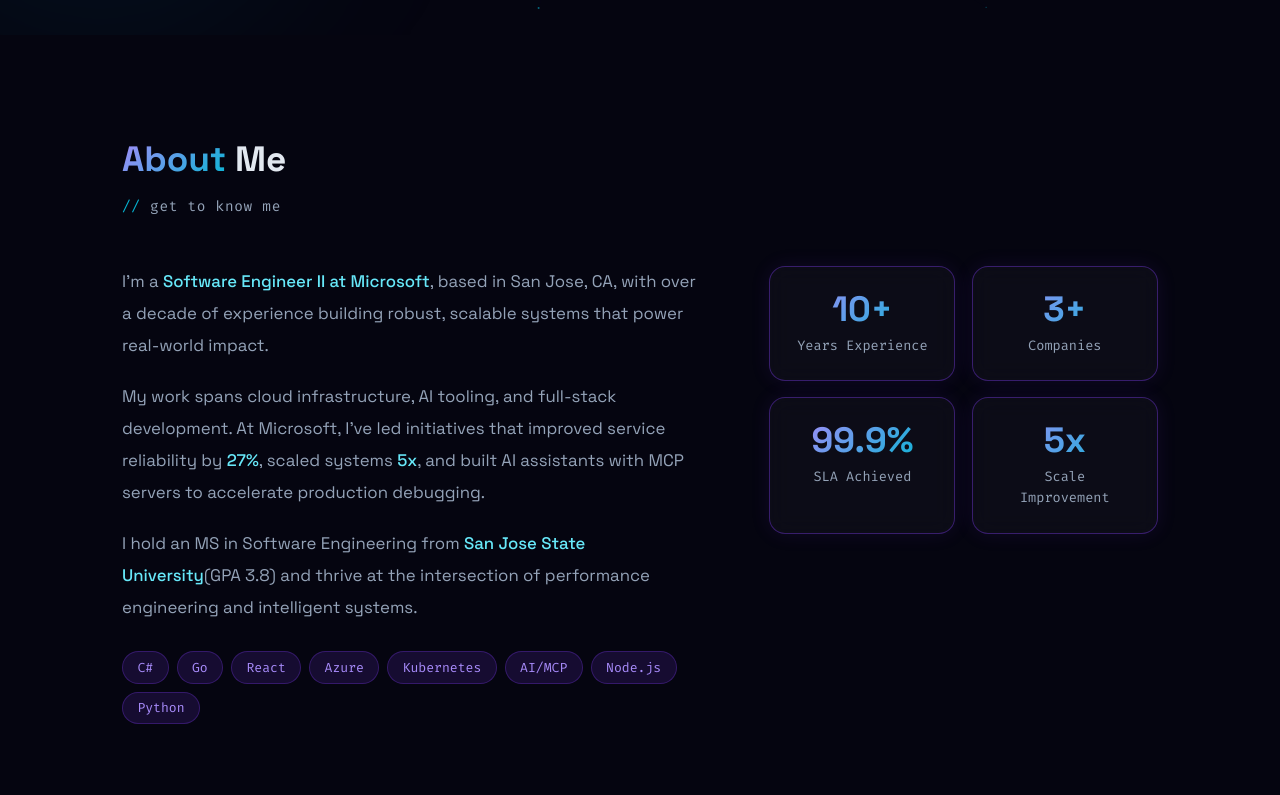
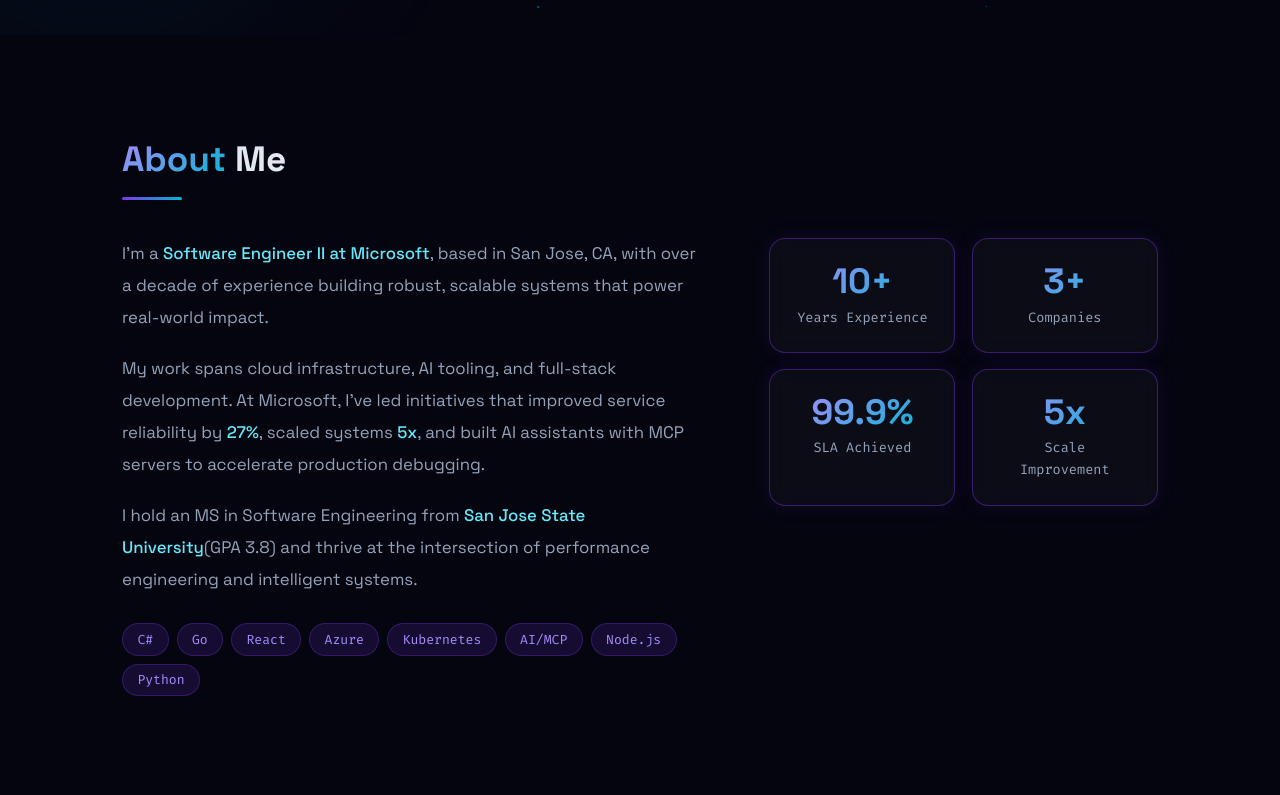
Before and after one commit to ApoorvMehrotra0706/Portfolio, a React (Vite) app: page / in a window 1280 px wide. Shown: the part 765-1560 px from the top of the page. Built offline with nearby package versions, Linux system fonts and the light colour scheme.

Commit message:
Replace section subtitles with gradient underline divider

```diff
--- a/src/components/About.jsx
+++ b/src/components/About.jsx
@@ -23,7 +23,7 @@
           transition={{ duration: 0.7 }}
         >
           <h2 className="section-title"><span className="gradient-text">About</span> Me</h2>
-          <p className="section-subtitle">get to know me</p>
+
         </motion.div>
 
         <div className="about-grid">
--- a/src/components/Awards.jsx
+++ b/src/components/Awards.jsx
@@ -39,7 +39,7 @@
           transition={{ duration: 0.7 }}
         >
           <h2 className="section-title">Awards &amp; <span className="gradient-text">Recognition</span></h2>
-          <p className="section-subtitle">milestones & achievements</p>
+
         </motion.div>
 
         <div className="awards-grid">
--- a/src/components/Contact.jsx
+++ b/src/components/Contact.jsx
@@ -16,7 +16,7 @@
           transition={{ duration: 0.7 }}
         >
           <h2 className="section-title">Get In <span className="gradient-text">Touch</span></h2>
-          <p className="section-subtitle">let's work together</p>
+
         </motion.div>
 
         <motion.div
--- a/src/components/Projects.jsx
+++ b/src/components/Projects.jsx
@@ -46,7 +46,7 @@
           transition={{ duration: 0.7 }}
         >
           <h2 className="section-title">Featured <span className="gradient-text">Projects</span></h2>
-          <p className="section-subtitle">things i've built</p>
+
         </motion.div>
 
         <div className="projects-grid">
--- a/src/components/Skills.jsx
+++ b/src/components/Skills.jsx
@@ -54,7 +54,7 @@
           transition={{ duration: 0.7 }}
         >
           <h2 className="section-title">Technical <span className="gradient-text">Skills</span></h2>
-          <p className="section-subtitle">technologies i work with</p>
+
         </motion.div>
 
         <div className="skills-grid">
--- a/src/index.css
+++ b/src/index.css
@@ -64,18 +64,16 @@
 .section-title {
   font-size: 2.2rem;
   font-weight: 700;
-  margin-bottom: 0.5rem;
+  margin-bottom: 1.2rem;
 }
 
-.section-subtitle {
-  color: var(--muted);
-  font-family: var(--font-code);
-  font-size: 0.9rem;
-  margin-bottom: 3rem;
-  letter-spacing: 0.05em;
+.section-title::after {
+  content: '';
+  display: block;
+  margin-top: 0.6rem;
+  width: 60px;
+  height: 3px;
+  border-radius: 2px;
+  background: linear-gradient(90deg, var(--purple), var(--cyan));
+  margin-bottom: 2.4rem;
 }
-
-.section-subtitle::before {
-  content: '// ';
-  color: var(--cyan);
-}
```
